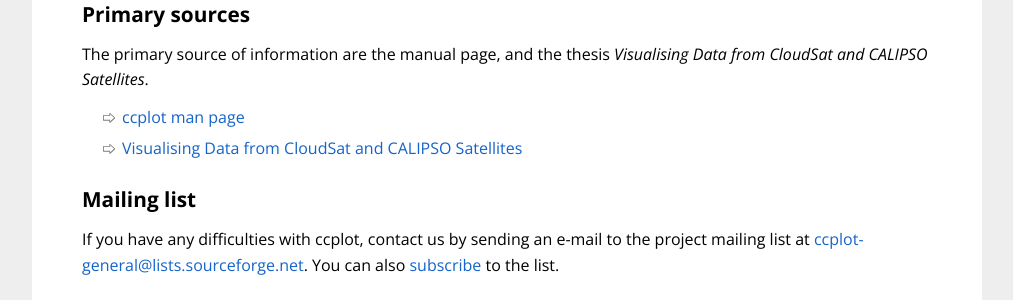
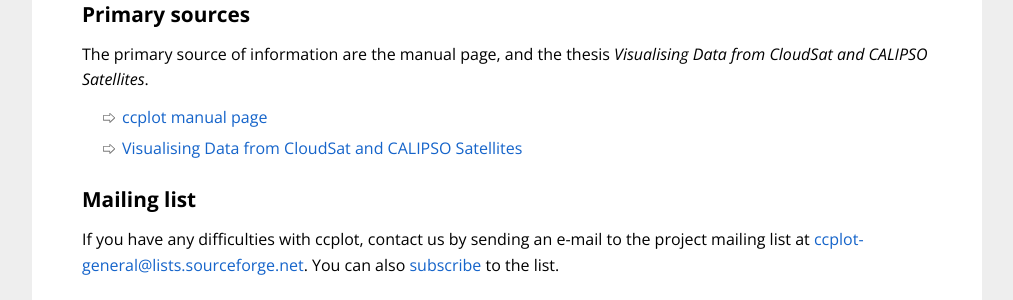
Before and after one commit to peterkuma/ccplot, a Jekyll site: the page built from doc/index.html, in a window 1280 px wide. Shown: the part 282-582 px from the top of the page, without its empty margins (133-1146 px from the left). Built offline with Jekyll 4.4.1, drawn with Linux system fonts in a browser that asks for light colours.

Commit message:
Documentation: "man page" -> "manual page"

```diff
--- a/doc/index.html
+++ b/doc/index.html
@@ -8,7 +8,7 @@
 	The primary source of information are the manual page,
 	and the thesis <em>Visualising Data from CloudSat and CALIPSO Satellites</em>.
 <ul>
-    <li><a href="ccplot.1.html">ccplot man page</a></li>
+    <li><a href="ccplot.1.html">ccplot manual page</a></li>
     <li><a href="https://zenodo.org/record/3764234">Visualising Data from CloudSat and CALIPSO Satellites</a></li>
 </ul>
 <h2>Mailing list</h2>
```
